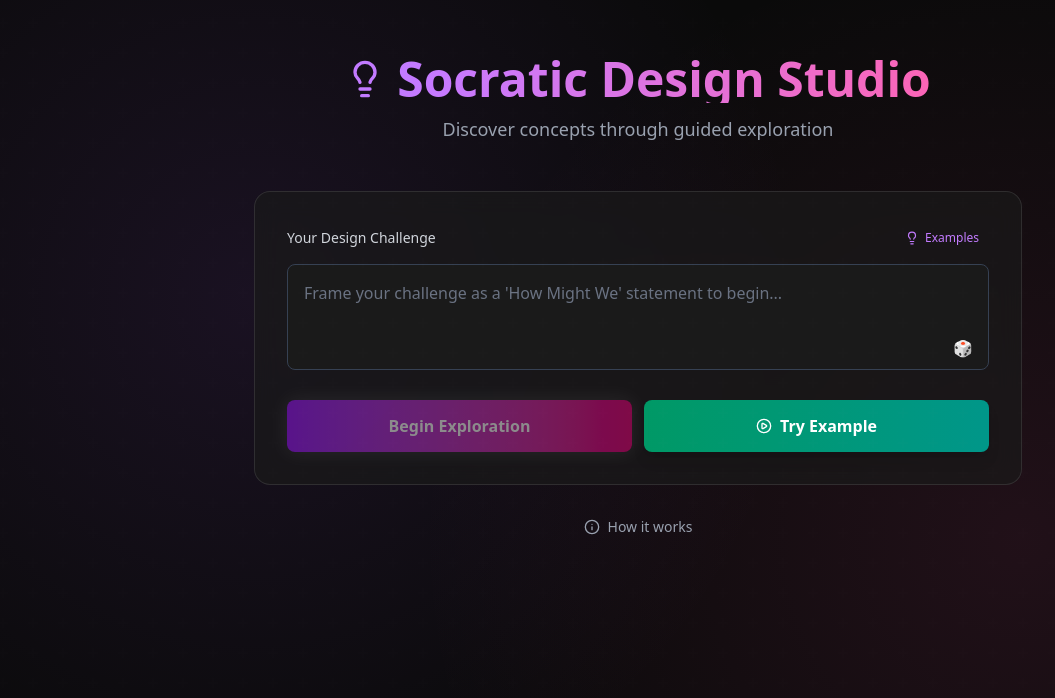
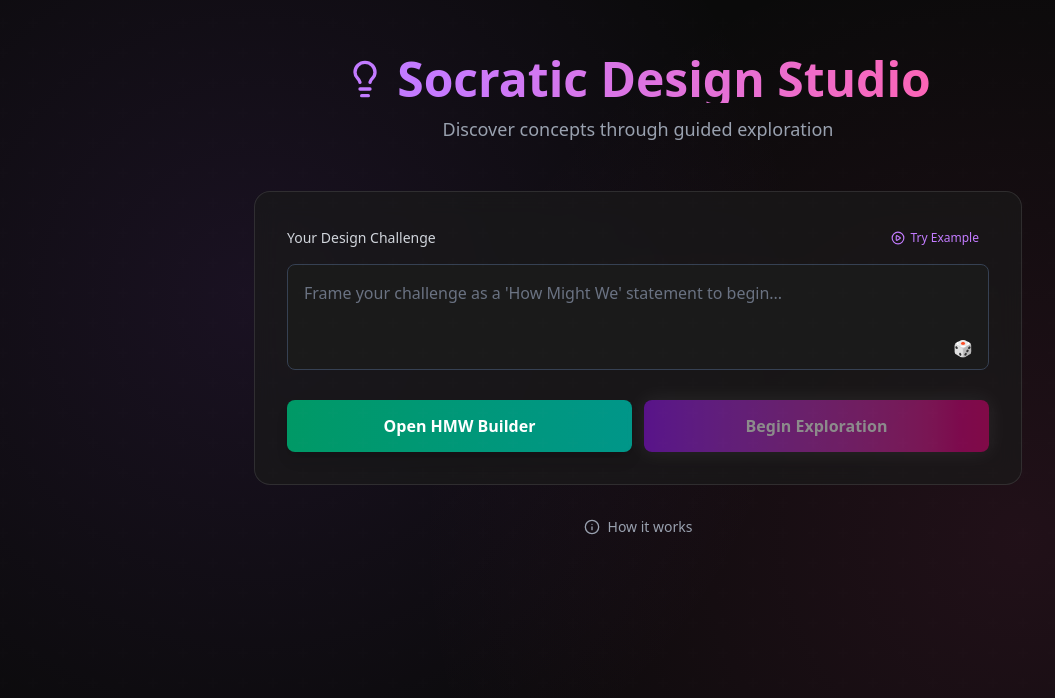
Before and after one commit to AnthonyMohun/volition, a Next.js app: page / in a window 1280 px wide. Shown: the part 102-800 px from the top of the page, without its empty margins (2-1057 px from the left). Built offline with nearby package versions, Linux system fonts and the light colour scheme.

Commit message:
fix homepage

```diff
--- a/app/page.tsx
+++ b/app/page.tsx
@@ -81,12 +81,12 @@ export default function Home() {
                 </label>
                 <button
                   type="button"
-                  onClick={() => setShowHelper(true)}
+                  onClick={handleTryExample}
                   className="flex items-center gap-1.5 px-2.5 py-1.5 text-xs text-purple-400 hover:text-purple-300 hover:bg-purple-500/10 rounded transition-colors"
-                  title="Browse example HMW statements"
+                  title="Load a complete example session"
                 >
-                  <Lightbulb className="w-3.5 h-3.5" />
-                  <span>Examples</span>
+                  <PlayCircle className="w-3.5 h-3.5" />
+                  <span>Try Example</span>
                 </button>
               </div>
               <div className="relative">
@@ -103,29 +103,34 @@ export default function Home() {
                   type="button"
                   onClick={handleRandomExample}
                   className="absolute bottom-3 right-3 text-gray-400 hover:text-gray-300 transition-colors p-1 hover:bg-gray-700/50 rounded"
-                  title="Try a random example"
+                  title="Insert a random example 'How Might We' statement"
+                  aria-label="Insert a random example How Might We statement"
                 >
-                  🎲
+                  <span aria-hidden>🎲</span>
+                  <span className="sr-only">
+                    Insert a random example How Might We statement
+                  </span>
                 </button>
               </div>
             </div>
 
             <div className="grid grid-cols-1 md:grid-cols-2 gap-3">
               <button
+                type="button"
+                onClick={() => setShowHelper(true)}
+                aria-label="Open HMW Builder - guided template to craft a How Might We statement"
+                title="Open guided builder to craft a 'How Might We' statement"
+                className="bg-gradient-to-r from-emerald-600 to-teal-600 text-white font-semibold py-3.5 px-6 rounded-lg hover:from-emerald-500 hover:to-teal-500 transition-all shadow-lg hover:shadow-emerald-500/50 hover:shadow-xl flex items-center justify-center"
+              >
+                Open HMW Builder
+              </button>
+
+              <button
                 type="submit"
                 disabled={!hmwInput.trim()}
                 className="bg-gradient-to-r from-purple-600 to-pink-600 text-white font-semibold py-3.5 px-6 rounded-lg hover:from-purple-500 hover:to-pink-500 transition-all disabled:opacity-50 disabled:cursor-not-allowed shadow-lg hover:shadow-purple-500/50 hover:shadow-xl silver-glow"
               >
                 Begin Exploration
-              </button>
-
-              <button
-                type="button"
-                onClick={handleTryExample}
-                className="bg-gradient-to-r from-emerald-600 to-teal-600 text-white font-semibold py-3.5 px-6 rounded-lg hover:from-emerald-500 hover:to-teal-500 transition-all shadow-lg hover:shadow-emerald-500/50 hover:shadow-xl flex items-center justify-center gap-2"
-              >
-                <PlayCircle className="w-4 h-4" />
-                Try Example
               </button>
             </div>
           </form>
--- a/components/hmw-helper-modal.tsx
+++ b/components/hmw-helper-modal.tsx
@@ -174,9 +174,12 @@ export function HMWHelperModal({
       <div className="bg-[#1a1a1a] rounded-2xl border border-gray-700/50 max-w-2xl w-full max-h-[90vh] overflow-y-auto shadow-2xl">
         {/* Header */}
         <div className="sticky top-0 bg-[#1a1a1a] border-b border-gray-700/50 px-6 py-4 flex items-center justify-between">
-          <h2 className="text-2xl font-bold text-gray-100">
-            Build Your "How Might We" Statement
-          </h2>
+          <div>
+            <h2 className="text-2xl font-bold text-gray-100">HMW Builder</h2>
+            <p className="text-sm text-gray-400 mt-0.5">
+              Build your "How Might We" statement with guided templates
+            </p>
+          </div>
           <button
             onClick={onClose}
             className="p-1.5 rounded hover:bg-gray-700/50 transition-colors text-gray-400 hover:text-gray-200"
```
